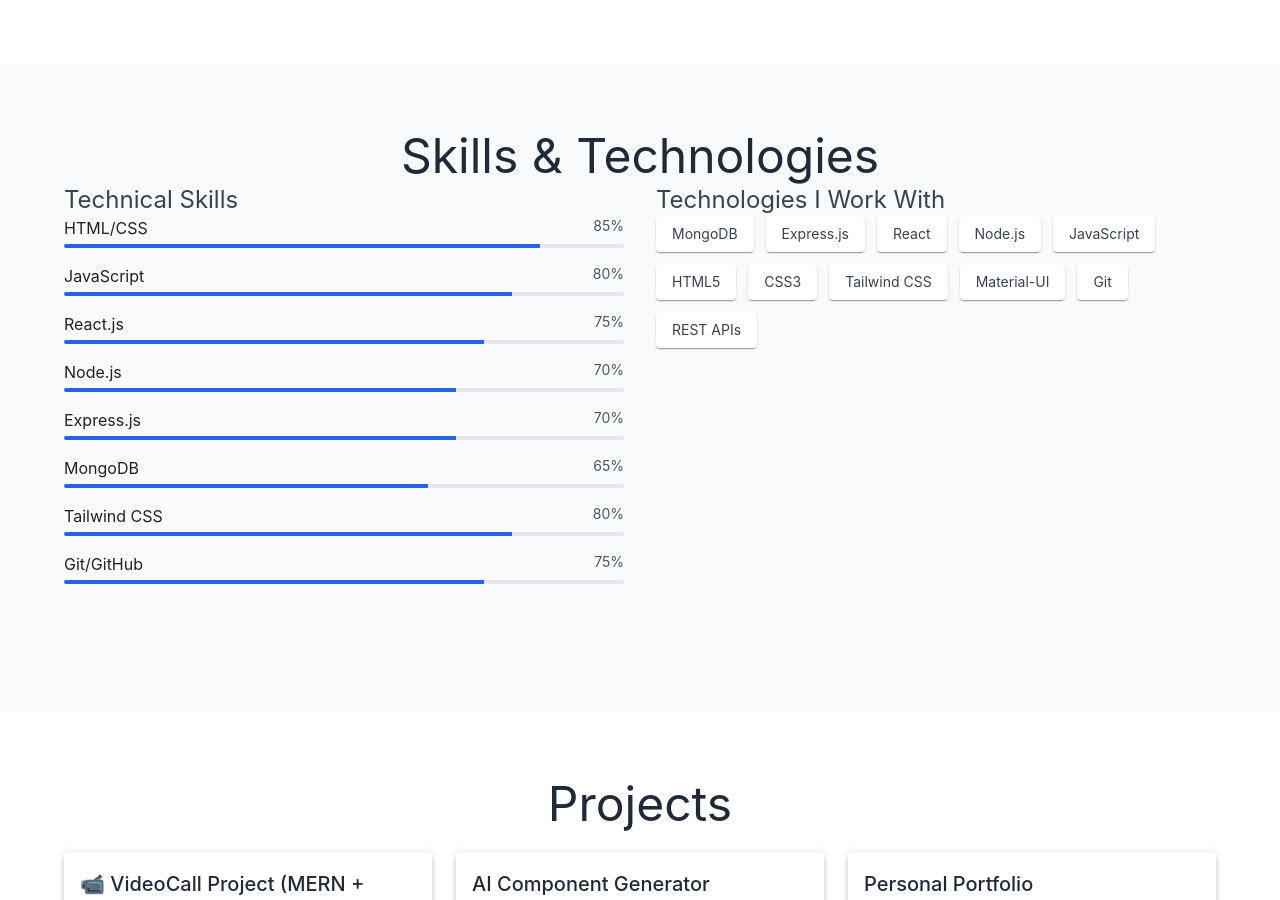
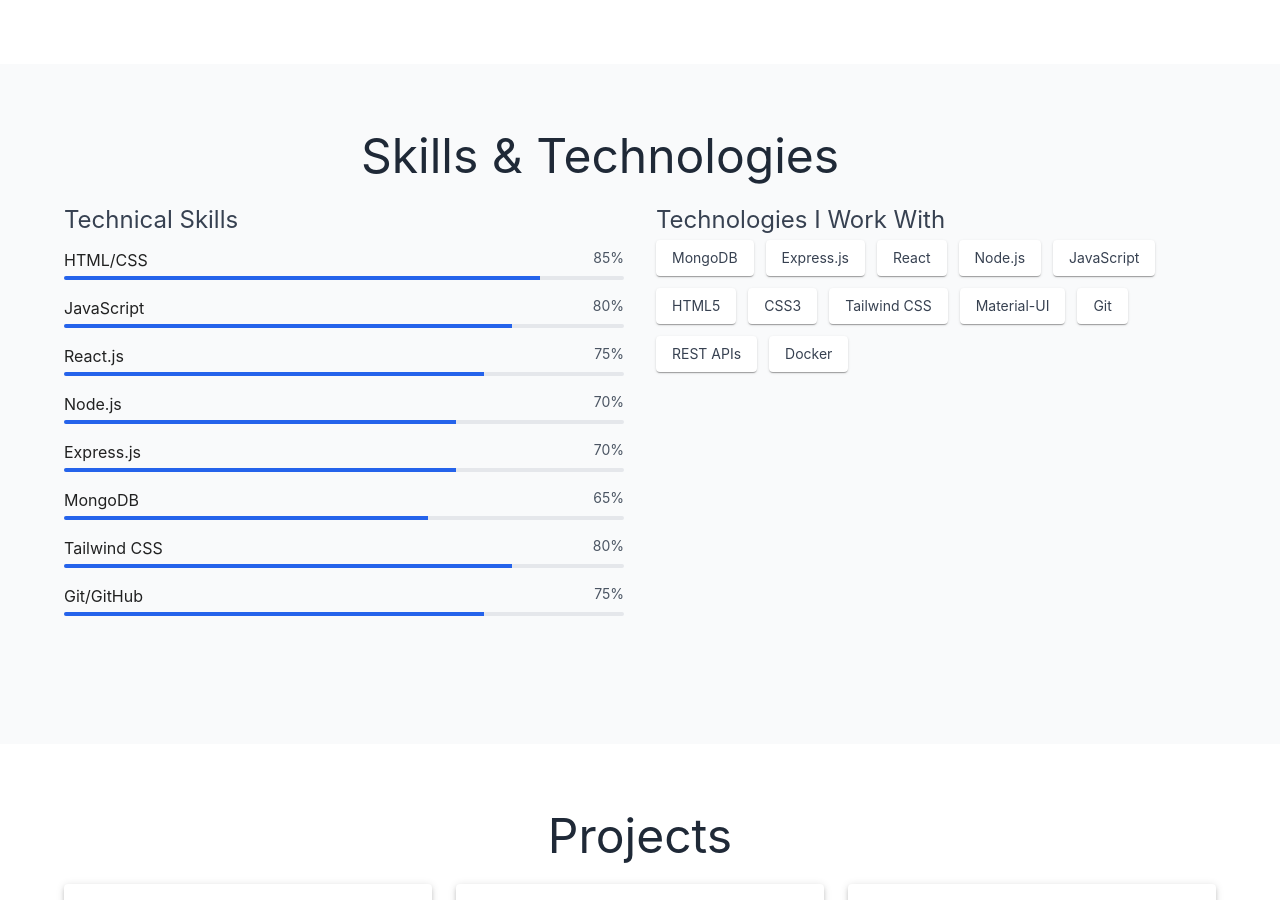
Before and after one commit to ABBASALI1001/Portfolio_Frontend, a React (Vite) app: page / in a window 1280 px wide. Shown: the part 1308-2208 px from the top of the page. Built offline with nearby package versions, Linux system fonts and the light colour scheme.

Commit message:
Update Skills.jsx
updated the ui part

```diff
--- a/src/components/Skills.jsx
+++ b/src/components/Skills.jsx
@@ -31,6 +31,7 @@ const Skills = () => {
     "Material-UI",
     "Git",
     "REST APIs",
+    "Docker",
   ];
 
   return (
@@ -38,7 +39,7 @@ const Skills = () => {
       <Container maxWidth="lg">
         <Typography
           variant="h3"
-          className="text-center font-bold text-gray-800 mb-12"
+          className="text-center font-bold text-gray-800 mb-12 pb-5 pr-20"
         >
           Skills & Technologies
         </Typography>
@@ -47,7 +48,7 @@ const Skills = () => {
           <Box>
             <Typography
               variant="h5"
-              className="font-semibold mb-6 text-gray-700"
+              className="font-semibold mb-6 text-gray-700 pb-3"
             >
               Technical Skills
             </Typography>
@@ -79,7 +80,7 @@ const Skills = () => {
           <Box>
             <Typography
               variant="h5"
-              className="font-semibold mb-6 text-gray-700"
+              className="font-semibold mb-6 text-gray-700 pb-1"
             >
               Technologies I Work With
             </Typography>
```
